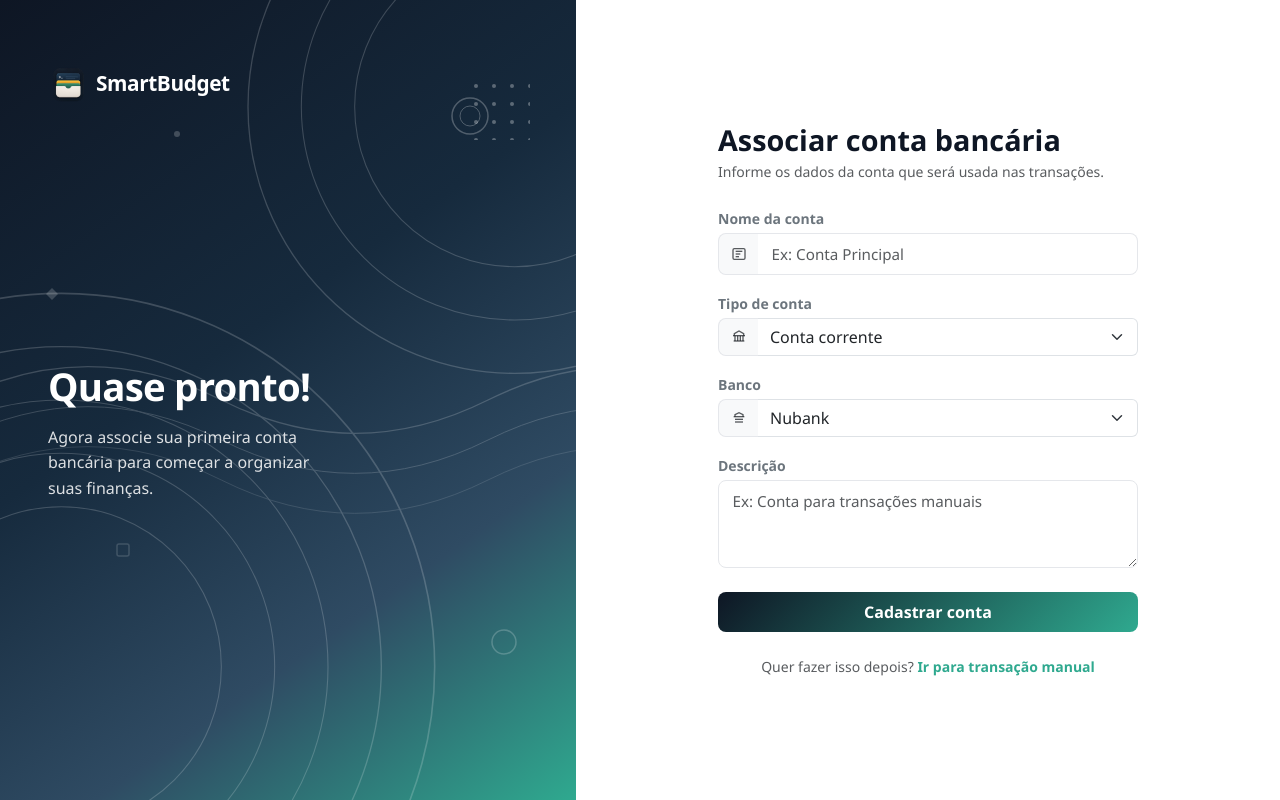
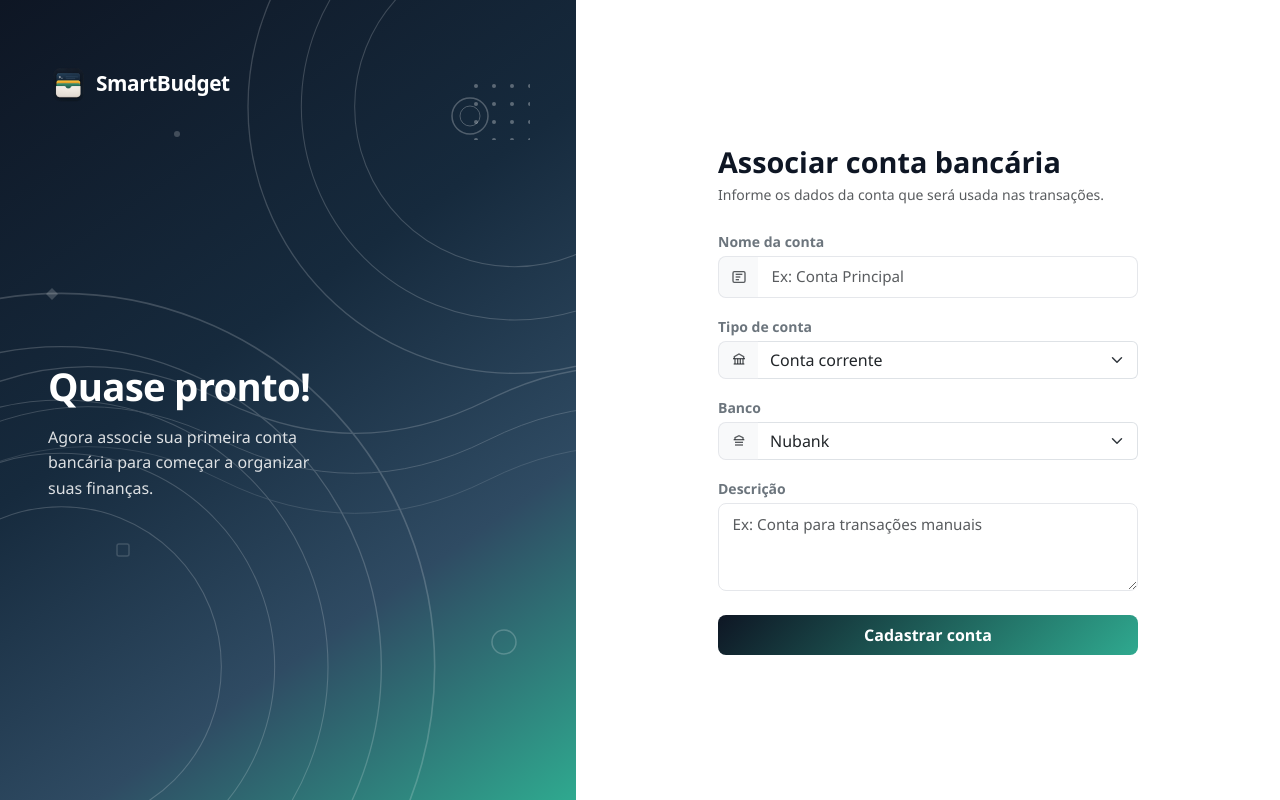
Before and after one commit to IFSC-ES2/projeto-app_financeiro, a React (Vite) app in the folder app-financeiro-front-end/: page /contas/nova in a window 1280 px wide. Built offline with nearby package versions, Linux system fonts and the light colour scheme; sample sign-in values are in the browser's storage.

Commit message:
fix: redireciona para tela de login após nova tela implementada

```diff
--- a/app-financeiro-front-end/src/pages/NovaConta.tsx
+++ b/app-financeiro-front-end/src/pages/NovaConta.tsx
@@ -1,5 +1,5 @@
 import React, { useState } from 'react';
-import { Link, Navigate } from 'react-router-dom';
+import { Navigate, useNavigate } from 'react-router-dom';
 import LayoutAutenticacao from '../components/layout/LayoutAutenticacao';
 import BotaoCarregando from '../components/ui/BotaoCarregando';
 import MensagemAlerta from '../components/ui/MensagemAlerta';
@@ -40,6 +40,7 @@ const bancos = [
 
 const NovaConta: React.FC = () => {
   const { estaAutenticado, sair } = useAutenticacao();
+  const navigate = useNavigate();
 
   const [campos, setCampos] = useState<CamposConta>(valoresIniciais);
   const [erros, setErros] = useState<Partial<Record<keyof CamposConta, string>>>({});
@@ -98,9 +99,14 @@ const NovaConta: React.FC = () => {
 
       await registrarConta(novaConta);
 
-      setSucesso('Conta bancária cadastrada com sucesso. Agora ela já pode ser usada em transações manuais.');
+      setSucesso('Conta bancária cadastrada com sucesso. Redirecionando para o login...');
       setCampos(valoresIniciais);
       setErros({});
+
+      setTimeout(() => {
+        navigate('/login');
+      }, 1200);
+
     } catch (err: any) {
       if (err?.response?.status === 401 || err?.response?.status === 403) {
         setErroGeral('Sua sessão expirou. Faça login novamente.');
@@ -279,16 +285,6 @@ const NovaConta: React.FC = () => {
           Cadastrar conta
         </BotaoCarregando>
 
-        <p className="text-center text-muted small mt-4 mb-0">
-          Quer fazer isso depois?{' '}
-          <Link
-            to="/transacoes/nova"
-            className="fw-semibold text-decoration-none"
-            style={{ color: 'var(--sb-primary)' }}
-          >
-            Ir para transação manual
-          </Link>
-        </p>
       </form>
     </LayoutAutenticacao>
   );
```
